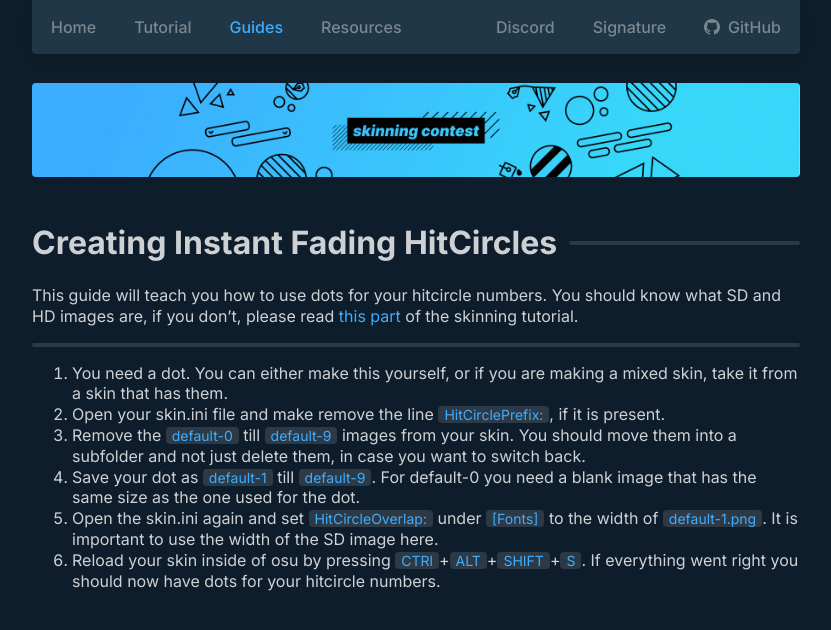
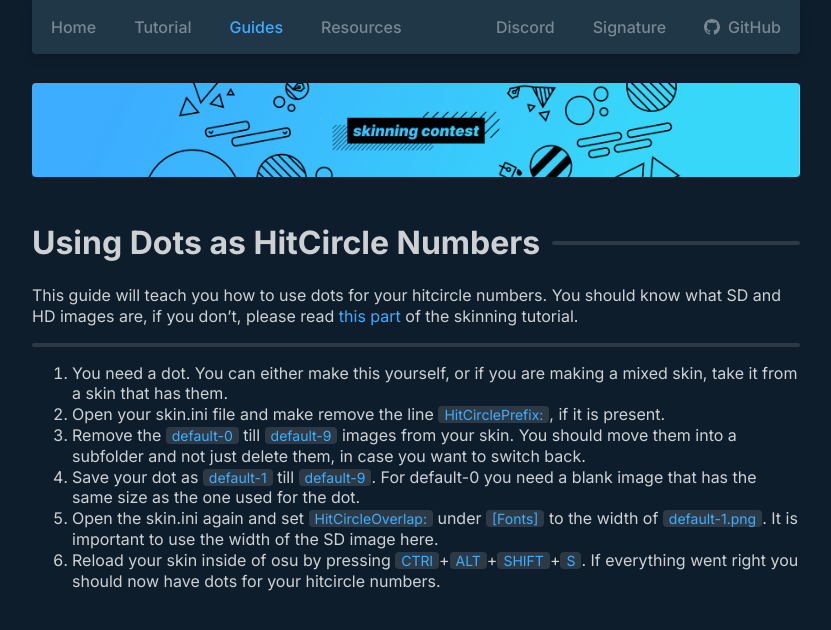
Before and after one commit to RockRoller01/skinninginfo, a Jekyll site: the page built from guides/dots_as_hitcircle_numbers.md, in a window 1280 px wide. Shown: the top 630 px of the page, without its empty margins (224-1055 px from the left). Built offline with Jekyll 4.4.1, drawn with Linux system fonts in a browser that asks for light colours.

Commit message:
fix incorrect titles

```diff
--- a/guides/dots_as_hitcircle_numbers.md
+++ b/guides/dots_as_hitcircle_numbers.md
@@ -4,7 +4,7 @@ description: This guide will teach you how to use dots for your hitcircle number
 title: Guides | Dot Numbers
 ---
 
-# Creating Instant Fading HitCircles
+# Using Dots as HitCircle Numbers
 
 This guide will teach you how to use dots for your hitcircle numbers. You should know what SD and HD images are, if you don't, please read [this part](https://rockroller01.github.io/skinninginfo/tutorial/introduction#hdsd-elements-aspect-ratios-and-resolution) of the skinning tutorial.
 
```
Also changed, not shown: guides/mixing_skins.md (+1 -1 lines).
